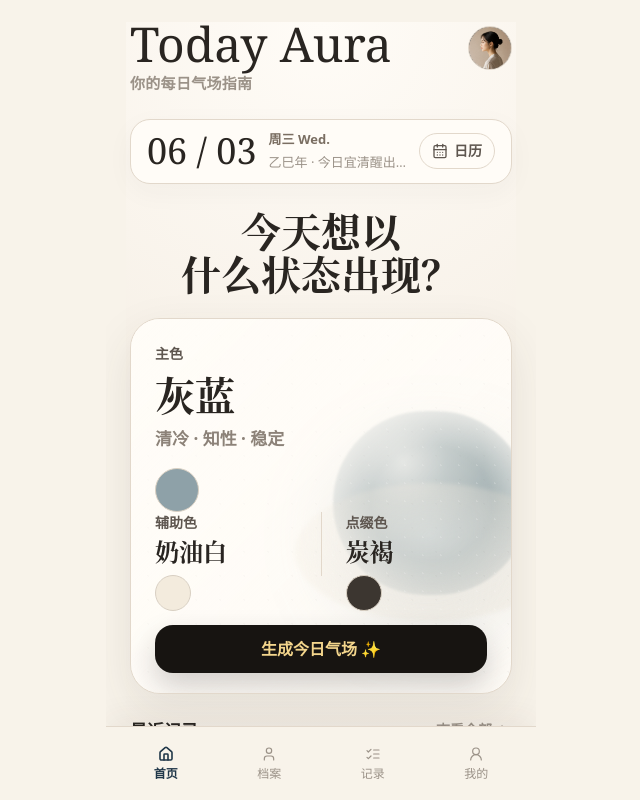
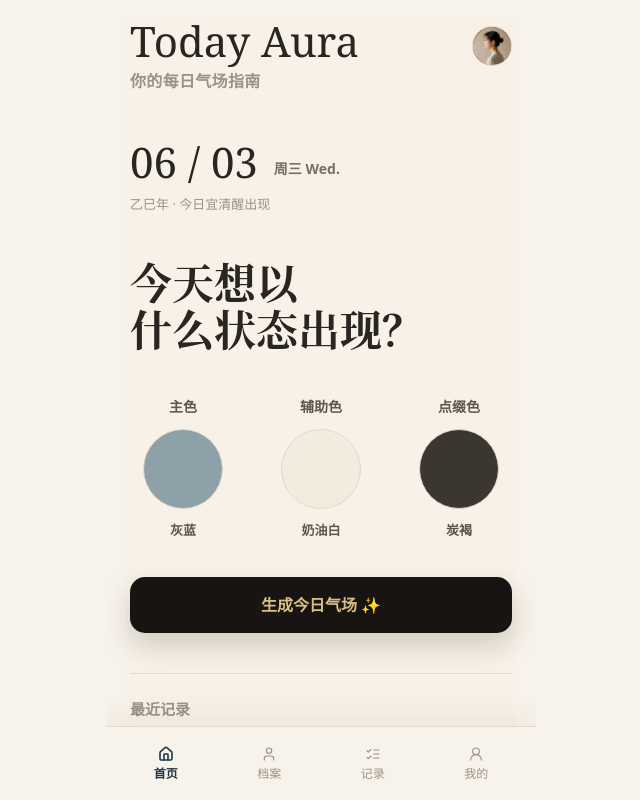
Before and after one commit to carycoi888/today-aura-v1.0, a Next.js app: page /prototype in a window 1280 px wide. Shown: the whole page, without its empty margins (319-959 px from the left). Built offline with nearby package versions, Linux system fonts and the light colour scheme.

Commit message:
revert homepage aura visual changes

```diff
--- a/src/components/prototype/AuraPrototype.tsx
+++ b/src/components/prototype/AuraPrototype.tsx
@@ -288,10 +288,6 @@ export function AuraPrototype() {
         return (
           <HomeLuxuryScreen
             onGenerate={() => setScreen("scene")}
-            onCalendarHint={() => {
-              setToast("今日气场按当天状态生成");
-              window.setTimeout(() => setToast(""), 1500);
-            }}
             onOpenProfile={() => setScreen("mine")}
             onOpenRecent={() => {
               if (result) setScreen("overview");
--- a/src/components/prototype/DailyAuraBackground.tsx
+++ /dev/null
@@ -1,106 +0,0 @@
-"use client";
-
-import { motion } from "motion/react";
-import type { DailyAuraResult } from "@/lib/aura/types";
-
-type VisualPreset = {
-  baseColor: string;
-  shadowColor: string;
-  glowColor: string;
-  orbClass: string;
-};
-
-const auraVisualMap: Record<string, VisualPreset> = {
-  灰蓝: {
-    baseColor: "#8EA1A8",
-    shadowColor: "rgba(142,161,168,0.25)",
-    glowColor: "rgba(142,161,168,0.34)",
-    orbClass: "right-[-18px] top-[92px] h-[184px] w-[196px]",
-  },
-  奶油白: {
-    baseColor: "#EFE7DC",
-    shadowColor: "rgba(185,154,99,0.16)",
-    glowColor: "rgba(239,231,220,0.62)",
-    orbClass: "right-[-20px] top-[104px] h-[180px] w-[205px]",
-  },
-  炭褐: {
-    baseColor: "#3C3630",
-    shadowColor: "rgba(60,54,48,0.22)",
-    glowColor: "rgba(60,54,48,0.20)",
-    orbClass: "right-[-34px] top-[114px] h-[158px] w-[186px]",
-  },
-  玫瑰雾: {
-    baseColor: "#D8A7A0",
-    shadowColor: "rgba(216,167,160,0.18)",
-    glowColor: "rgba(216,167,160,0.24)",
-    orbClass: "right-[-26px] top-[100px] h-[174px] w-[196px]",
-  },
-  香槟金: {
-    baseColor: "#B99A63",
-    shadowColor: "rgba(185,154,99,0.18)",
-    glowColor: "rgba(185,154,99,0.30)",
-    orbClass: "right-[-24px] top-[100px] h-[168px] w-[194px]",
-  },
-};
-
-function resolveVisual(result: DailyAuraResult): VisualPreset {
-  if (auraVisualMap[result.primaryColor.name]) return auraVisualMap[result.primaryColor.name];
-  if (result.title.includes("温柔") || result.dailyQuote.includes("柔和")) return auraVisualMap["玫瑰雾"];
-  if (result.title.includes("强") || result.title.includes("锋")) return auraVisualMap["炭褐"];
-  if (result.title.includes("明亮") || result.input.desiredAura === "被看见") return auraVisualMap["香槟金"];
-  if (result.title.includes("松弛") || result.title.includes("自在")) return auraVisualMap["奶油白"];
-  return {
-    baseColor: result.primaryColor.hex,
-    shadowColor: `${result.primaryColor.hex}33`,
-    glowColor: `${result.primaryColor.hex}44`,
-    orbClass: "right-[-18px] top-[96px] h-[178px] w-[198px]",
-  };
-}
-
-export function DailyAuraBackground({ result }: { result: DailyAuraResult }) {
-  const visual = resolveVisual(result);
-
-  return (
-    <div aria-hidden="true" className="pointer-events-none absolute inset-0 overflow-hidden">
-      <motion.div
-        animate={{ opacity: 1, scale: 1 }}
-        className={`absolute rounded-[999px] blur-[1px] ${visual.orbClass}`}
-        initial={{ opacity: 0, scale: 0.96 }}
-        key={`${result.primaryColor.name}-${result.title}`}
-        style={{
-          background: `
-            radial-gradient(circle at 36% 28%, rgba(255,255,255,0.62) 0%, rgba(255,255,255,0.20) 24%, transparent 44%),
-            radial-gradient(circle at 64% 72%, ${visual.shadowColor} 0%, transparent 58%),
-            radial-gradient(ellipse at center, ${visual.baseColor} 0%, ${visual.baseColor} 44%, ${visual.glowColor} 74%, transparent 100%)
-          `,
-          boxShadow: `0 34px 70px ${visual.shadowColor}`,
-          mixBlendMode: "multiply",
-        }}
-        transition={{ duration: 0.52, ease: "easeOut" }}
-      />
-      <motion.div
-        animate={{ opacity: 0.58, scale: 1 }}
-        className="absolute bottom-[72px] right-[-54px] h-[138px] w-[270px] rounded-[100%] blur-[2px]"
-        initial={{ opacity: 0, scale: 0.98 }}
-        style={{
-          background: `
-            radial-gradient(ellipse at 50% 38%, rgba(255,252,247,0.82) 0%, rgba(239,231,220,0.62) 36%, rgba(185,154,99,0.12) 72%, transparent 100%)
-          `,
-          transform: "rotate(-10deg)",
-        }}
-        transition={{ duration: 0.58, ease: "easeOut" }}
-      />
-      <div
-        className="absolute inset-0 opacity-[0.18]"
-        style={{
-          backgroundImage: `
-            radial-gradient(circle at 20% 12%, rgba(255,255,255,0.95) 0 1px, transparent 1px),
-            radial-gradient(circle at 72% 70%, rgba(60,54,48,0.18) 0 1px, transparent 1px)
-          `,
-          backgroundSize: "18px 18px, 24px 24px",
-        }}
-      />
-      <div className="absolute inset-0 bg-gradient-to-br from-[#FFFCF7]/90 via-[#FFFCF7]/42 to-transparent" />
-    </div>
-  );
-}
--- a/src/components/prototype/HomeLuxuryScreen.tsx
+++ b/src/components/prototype/HomeLuxuryScreen.tsx
@@ -1,10 +1,10 @@
 "use client";
 
-import { CalendarDays, ChevronRight } from "lucide-react";
 import { motion } from "motion/react";
 import Image from "next/image";
 import type { DailyAuraResult, UserProfile } from "@/lib/aura/types";
-import { DailyAuraBackground } from "@/components/prototype/DailyAuraBackground";
+import { AuraRecordRow } from "@/components/prototype/AuraRecordRow";
+import { ColorDots } from "@/components/prototype/ColorDots";
 
 function weekdayText() {
   return new Intl.DateTimeFormat("zh-CN", { weekday: "short" }).format(new Date());
@@ -26,7 +26,6 @@ export function HomeLuxuryScreen({
   onGenerate,
   onOpenRecent,
   onOpenProfile,
-  onCalendarHint,
 }: {
   profile: UserProfile;
   result: DailyAuraResult;
@@ -34,30 +33,32 @@ export function HomeLuxuryScreen({
   onGenerate: () => void;
   onOpenRecent: () => void;
   onOpenProfile: () => void;
-  onCalendarHint?: () => void;
 }) {
-  const keywords = buildAuraKeywords(result, profile);
-  const recentResult = recent ?? result;
+  const colorItems = [
+    { label: "主色", name: result.primaryColor.name, hex: result.primaryColor.hex },
+    { label: "辅助色", name: result.secondaryColor.name, hex: result.secondaryColor.hex },
+    { label: "点缀色", name: result.accentColor.name, hex: result.accentColor.hex },
+  ];
 
   return (
     <motion.div
       animate={{ opacity: 1, y: 0 }}
-      className="min-h-full bg-[radial-gradient(circle_at_50%_0%,#FFFCF7_0%,#F7F1E8_46%,#F8F3EA_100%)] px-1"
+      className="min-h-full bg-[#F7F1E8] px-1"
       initial={{ opacity: 0, y: 8 }}
       transition={{ duration: 0.26 }}
     >
       <header className="flex items-start justify-between">
         <div>
-          <h1 className="font-serif text-[48px] font-medium leading-[0.92] tracking-normal text-[#292521]">
+          <h1 className="font-serif text-[42px] font-medium leading-[0.92] tracking-normal text-[#292521]">
             Today Aura
           </h1>
-          <p className="mt-1.5 text-[15px] font-semibold tracking-[0.02em] text-[#9B9288]">
+          <p className="mt-2 text-[16px] font-semibold tracking-[0.02em] text-[#9B9288]">
             你的每日气场指南
           </p>
         </div>
         <button
           aria-label="打开我的页"
-          className="mt-1 size-11 overflow-hidden rounded-full border border-[#E2D8CB] bg-[#EFE7DC]"
+          className="mt-1 size-10 overflow-hidden rounded-full border border-[#E2D8CB] bg-[#EFE7DC]"
           onClick={onOpenProfile}
           type="button"
         >
@@ -71,31 +72,23 @@ export function HomeLuxuryScreen({
         </button>
       </header>
 
-      <section className="mt-6 flex items-center gap-3 rounded-[20px] border border-[#E2D8CB] bg-[#FFFCF7] px-4 py-2.5 shadow-[0_8px_28px_rgba(60,54,48,0.04)]">
-        <p className="shrink-0 font-serif text-[36px] font-medium leading-none tracking-normal text-[#292521]">
+      <section className="mt-12">
+        <div className="flex items-end gap-4">
+          <p className="font-serif text-[42px] font-medium leading-none tracking-normal text-[#292521]">
             {monthDay()}
           </p>
-        <div className="min-w-0 flex-1">
-          <p className="whitespace-nowrap text-[13px] font-semibold text-[#7A6E62]">
+          <p className="pb-1 text-[14px] font-semibold text-[#7A6E62]">
             {weekdayText()} {englishWeekdayText()}.
           </p>
-          <p className="mt-1 truncate text-[13px] font-medium text-[#9B9288]">
+        </div>
+        <p className="mt-3 text-[13px] font-medium text-[#9B9288]">
           乙巳年 · 今日宜清醒出现
         </p>
-        </div>
-        <button
-          className="flex h-9 shrink-0 items-center gap-1.5 rounded-full border border-[#E2D8CB] bg-[#FFFCF7] px-3 text-sm font-semibold text-[#5E564F]"
-          onClick={onCalendarHint}
-          type="button"
-        >
-          <CalendarDays className="size-4" />
-          日历
-        </button>
       </section>
 
-      <section className="mt-6 text-center">
+      <section className="mt-11">
         <h2
-          className="text-[40px] font-semibold leading-[1.08] tracking-normal text-[#292521]"
+          className="text-[42px] font-semibold leading-[1.12] tracking-normal text-[#292521]"
           style={{ fontFamily: '"Songti SC", "Noto Serif CJK SC", STSong, SimSun, serif' }}
         >
           今天想以
@@ -104,107 +97,34 @@ export function HomeLuxuryScreen({
         </h2>
       </section>
 
-      <motion.section
-        animate={{ opacity: 1, y: 0 }}
-        className="relative mt-6 min-h-[clamp(340px,40vh,430px)] overflow-hidden rounded-[30px] border border-[#E2D8CB] bg-[#FFFCF7] px-6 pb-5 pt-6 shadow-[0_18px_48px_rgba(60,54,48,0.10)]"
-        initial={{ opacity: 0, y: 10 }}
-        transition={{ duration: 0.3, ease: "easeOut" }}
-      >
-        <DailyAuraBackground result={result} />
-        <div className="relative z-[1] flex min-h-[310px] flex-col">
-          <div>
-            <p className="text-[14px] font-semibold text-[#5E564F]">主色</p>
-            <h3
-              className="mt-2.5 text-[40px] font-semibold leading-none text-[#292521]"
-              style={{ fontFamily: '"Songti SC", "Noto Serif CJK SC", STSong, SimSun, serif' }}
-            >
-              {result.primaryColor.name}
-            </h3>
-            <p className="mt-3 text-[17px] font-semibold text-[#8C8278]">{keywords.join(" · ")}</p>
-            <span
-              className="mt-4 block size-11 rounded-full border border-[#D8CFC2]"
-              style={{ backgroundColor: result.primaryColor.hex }}
-            />
-          </div>
+      <section className="mt-11">
+        <ColorDots colors={colorItems} showNames size="lg" />
+      </section>
 
-          <div className="mt-auto">
-            <div className="grid grid-cols-[1fr_1px_1fr] items-start gap-6 pb-3.5">
-              <ColorInfo label="辅助色" name={result.secondaryColor.name} hex={result.secondaryColor.hex} />
-              <div className="h-[64px] bg-[#E2D8CB]" />
-              <ColorInfo label="点缀色" name={result.accentColor.name} hex={result.accentColor.hex} />
-            </div>
       <motion.button
-              className="flex h-12 w-full items-center justify-center rounded-[18px] bg-[#171411] text-[16px] font-semibold text-[#F3D58C] shadow-[0_14px_30px_rgba(31,27,24,0.20)]"
+        className="mt-9 flex h-14 w-full items-center justify-center rounded-[15px] bg-[#171411] text-[16px] font-semibold text-[#D9BE84] shadow-[0_12px_28px_rgba(31,27,24,0.18)]"
         onClick={onGenerate}
         type="button"
         whileTap={{ scale: 0.98 }}
       >
         生成今日气场 ✨
       </motion.button>
-          </div>
-        </div>
-      </motion.section>
 
-      <section className="mt-6">
-        <div className="mb-3 flex items-center justify-between">
-          <p className="text-[17px] font-semibold text-[#292521]">最近记录</p>
-          <button className="flex items-center gap-1 text-sm font-semibold text-[#9B9288]" onClick={onOpenRecent} type="button">
-            查看全部
-            <ChevronRight className="size-4" />
-          </button>
-        </div>
-        <motion.button
-          className="flex min-h-[76px] w-full items-center gap-4 rounded-[20px] border border-[#E2D8CB] bg-[#FFFCF7] px-4 text-left shadow-[0_8px_22px_rgba(60,54,48,0.04)]"
+      <section className="mt-10 border-t border-[#E2D8CB] pt-6">
+        <p className="mb-4 text-[15px] font-semibold text-[#9B9288]">最近记录</p>
+        <motion.div
+          className="overflow-hidden rounded-[22px] border border-[#E2D8CB] bg-[#F7F1E8] shadow-[0_8px_22px_rgba(60,54,48,0.04)]"
+          whileTap={{ y: -1 }}
+        >
+          <AuraRecordRow
+            fallbackDate="05 / 19"
+            fallbackTitle={`${profile.commonStyles[0] ?? "清冷"} · 知性 · 专注`}
             onClick={onOpenRecent}
-          type="button"
-          whileTap={{ scale: 0.99 }}
-        >
-          <div className="relative flex size-14 shrink-0 items-center justify-center rounded-full bg-[#F8F3EA]">
-            <span className="size-10 rounded-full border border-[#E2D8CB]" style={{ backgroundColor: recentResult.primaryColor.hex }} />
-            <span className="absolute right-1 top-1 size-4 rounded-full border border-[#E2D8CB]" style={{ backgroundColor: recentResult.secondaryColor.hex }} />
-            <span className="absolute bottom-1 right-2 size-4 rounded-full border border-[#E2D8CB]" style={{ backgroundColor: recentResult.accentColor.hex }} />
-          </div>
-          <div className="min-w-0 flex-1">
-            <p className="font-serif text-[22px] font-semibold leading-none text-[#3C3630]">
-              {shortSlashDate(recentResult.date)}
-            </p>
-            <p className="mt-2 truncate text-[15px] font-semibold text-[#7A6E62]">
-              {buildAuraKeywords(recentResult, profile).join(" · ")}
-            </p>
-          </div>
-          <ChevronRight className="size-5 shrink-0 text-[#B8AEA3]" />
-        </motion.button>
+            result={recent ?? result}
+            showDots
+          />
+        </motion.div>
       </section>
     </motion.div>
   );
 }
-
-function ColorInfo({ label, name, hex }: { label: string; name: string; hex: string }) {
-  return (
-    <div>
-      <p className="text-[14px] font-semibold text-[#5E564F]">{label}</p>
-      <p
-        className="mt-1.5 text-[24px] font-semibold leading-none text-[#292521]"
-        style={{ fontFamily: '"Songti SC", "Noto Serif CJK SC", STSong, SimSun, serif' }}
-      >
-        {name}
-      </p>
-      <span className="mt-3 block size-9 rounded-full border border-[#D8CFC2]" style={{ backgroundColor: hex }} />
-    </div>
-  );
-}
-
-function buildAuraKeywords(result: DailyAuraResult, profile: UserProfile) {
-  const keywords = [
-    result.input.desiredAura || profile.commonStyles[0] || "清冷",
-    profile.commonStyles.includes("知性") ? "知性" : result.input.scene === "面试" ? "可信" : "知性",
-    result.input.mood === "焦虑" || result.input.mood === "烦躁" ? "稳定" : result.input.energy === "低" ? "提气" : "克制",
-  ];
-  return Array.from(new Set(keywords)).slice(0, 3);
-}
-
-function shortSlashDate(date: string) {
-  const match = date.match(/(\d+)月(\d+)日/);
-  if (!match) return "06/03";
-  return `${match[1].padStart(2, "0")}/${match[2].padStart(2, "0")}`;
-}
```
Lines whose indentation alone changed are shown as unchanged.
